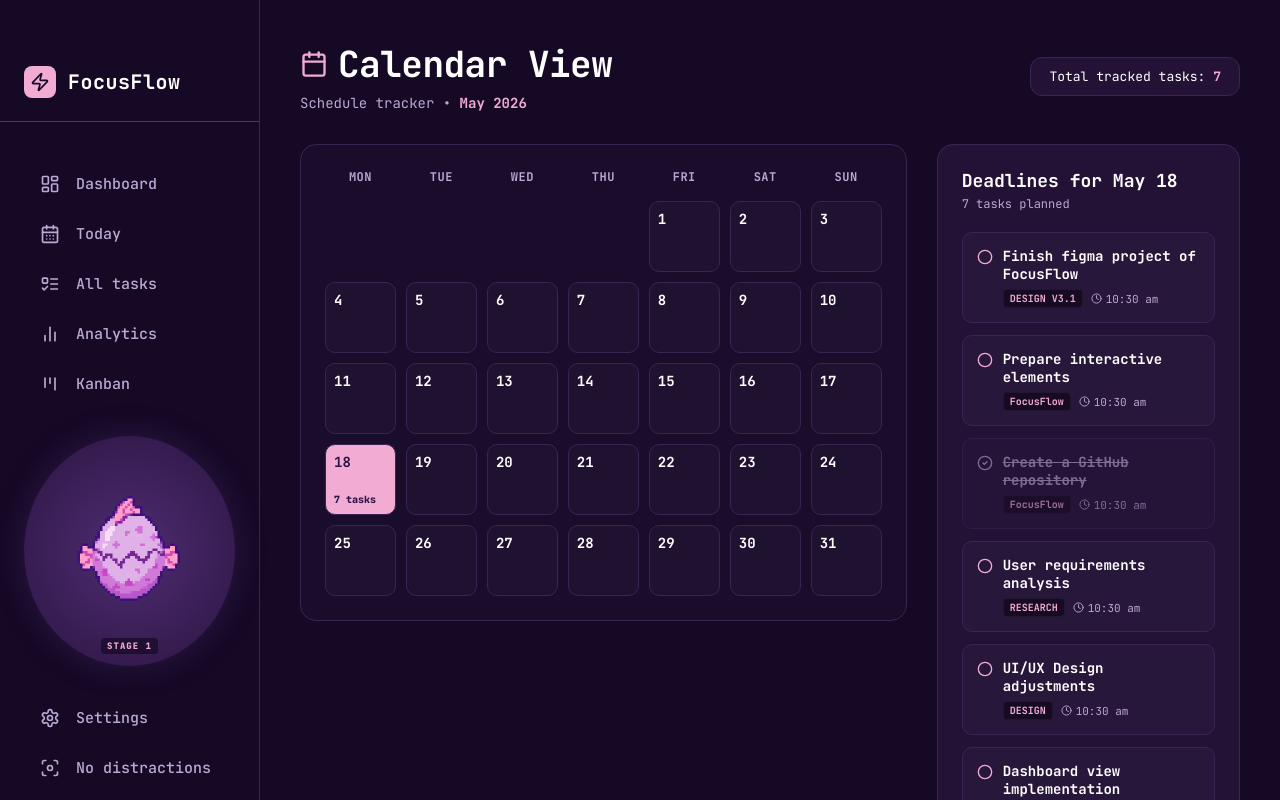
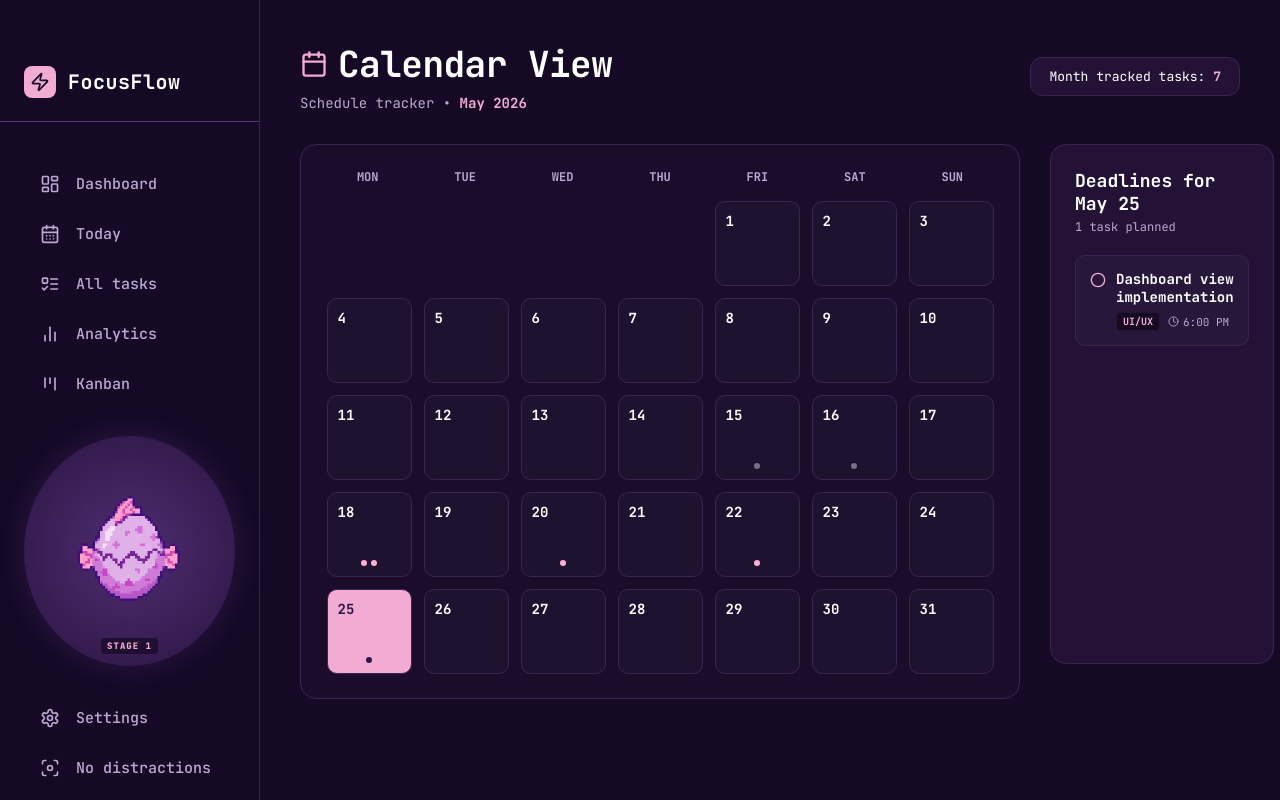
Before and after one commit to awramik/FocusFlow, a React (Vite) app: page /calendar in a window 1280 px wide. Built offline with nearby package versions, Linux system fonts and the light colour scheme.

Commit message:
calendar fix

```diff
--- a/src/context/TaskContext.jsx
+++ b/src/context/TaskContext.jsx
@@ -10,11 +10,11 @@ import {
 const TaskContext = createContext();
 
 export const TaskProvider = ({ children }) => {
-  // mapowanie danych na potrzeby kanbana oraz innych widoków
+  // Mapowanie danych na potrzeby kanbana oraz innych widoków z zachowaniem oryginalnych pól (np. deadline)
   const [tasks, setTasks] = useState(() => {
     return tasksData.map(task => {
       let mappedStatus = 'To do';
-      if (task.status === 'doing') mappedStatus = 'Doing';
+      if (task.status === 'doing' || task.status === 'ongoing') mappedStatus = 'Doing';
       if (task.status === 'done') mappedStatus = 'Done';
 
       let mappedPriority = 'LOW';
@@ -22,6 +22,7 @@ export const TaskProvider = ({ children }) => {
       if (task.priority === 'high') mappedPriority = 'HIGH';
 
       return {
+        ...task, // Przekazujemy wszystkie oryginalne pola (w tym deadline i opis)
         id: task.id.toString(),
         title: task.title,
         status: mappedStatus,
@@ -47,7 +48,8 @@ export const TaskProvider = ({ children }) => {
       title,
       priority,
       project,
-      status
+      status,
+      deadline: new Date().toISOString().split('T')[0] + ' 12:00 PM' // Domyślny deadline dla nowych zadań
     };
     setTasks(prevTasks => [...prevTasks, newTask]);
   };
--- a/src/pages/Calendar.jsx
+++ b/src/pages/Calendar.jsx
@@ -5,47 +5,53 @@ import { Calendar as CalendarIcon, Clock, CheckCircle2, Circle } from 'lucide-re
 export default function Calendar() {
   const { tasks } = useTasks();
 
-  // Stan wybranego dnia - domyślnie 18 (dzisiaj)
-  const [selectedDay, setSelectedDay] = useState(18);
+  const today = new Date();
+  const currentDayNum = today.getDate();
+  const currentYear = today.getFullYear();
+  const currentMonth = today.toLocaleString('en-US', { month: 'long' });
+  const currentMonthISO = String(today.getMonth() + 1).padStart(2, '0');
 
-  const currentMonth = "May";
-  const currentYear = 2026;
+  const [selectedDay, setSelectedDay] = useState(currentDayNum);
 
-  const daysInMonth = Array.from({ length: 31 }, (_, i) => i + 1);
-  const emptySpaces = Array.from({ length: 4 }, (_, i) => i);
+  // Dynamiczne generowanie liczby dni
+  const totalDaysInMonth = new Date(currentYear, today.getMonth() + 1, 0).getDate();
+  const daysInMonth = Array.from({ length: totalDaysInMonth }, (_, i) => i + 1);
 
-  // Funkcja sprawdzająca zadania dla konkretnego dnia
+  const firstDayIndex = new Date(currentYear, today.getMonth(), 1).getDay();
+  const shiftAmount = firstDayIndex === 0 ? 6 : firstDayIndex - 1;
+  const emptySpaces = Array.from({ length: shiftAmount }, (_, i) => i);
+
   const getTasksForDay = (day) => {
-    if (!tasks) return [];
-
-    if (day === 18) {
-      return tasks.filter(task => task.status !== 'done' || task.status === 'Done');
-    }
-
-    // Dla pozostałych dni próbujemy dopasować po polu task.deadline, jeśli istnieje pełna data
-    const formattedDay = day < 10 ? `0${day}` : day;
-    const targetDateStr = `2026-05-${formattedDay}`;
+    if (!tasks || !Array.isArray(tasks)) return [];
 
     return tasks.filter(task => {
       if (!task.deadline) return false;
-      return task.deadline.startsWith(targetDateStr);
+      const deadlineStr = String(task.deadline).trim();
+      const match = deadlineStr.match(/^(\d{4})-(\d{2})-(\d{2})/);
+      if (!match) return false;
+
+      return parseInt(match[1], 10) === currentYear &&
+             parseInt(match[2], 10) === parseInt(currentMonthISO, 10) &&
+             parseInt(match[3], 10) === day;
     });
   };
 
   const selectedDayTasks = getTasksForDay(selectedDay);
 
-  // Obliczamy łączną liczbę zadań, które mają jakikolwiek deadline lub są na dziś
-  const totalDeadlinesCount = tasks ? tasks.length : 0;
+  const totalDeadlinesCount = tasks && Array.isArray(tasks)
+    ? tasks.filter(task => {
+        if (!task.deadline) return false;
+        const match = String(task.deadline).trim().match(/^(\d{4})-(\d{2})/);
+        if (!match) return false;
+        return parseInt(match[1], 10) === currentYear && parseInt(match[2], 10) === parseInt(currentMonthISO, 10);
+      }).length
+    : 0;
 
   return (
-    <div style={{ padding: '40px', color: 'var(--text-main)', maxWidth: '1200px', margin: '0 auto' }}>
-      <div style={{
-        display: 'flex',
-        alignItems: 'center',
-        justifyContent: 'space-between',
-        marginBottom: '32px',
-        width: '100%'
-      }}>
+    <div style={{ padding: '40px', color: 'var(--text-main)', width: '100%', maxWidth: '1240px', margin: '0 auto', boxSizing: 'border-box' }}>
+
+      {/* NAGŁÓWEK */}
+      <div style={{ display: 'flex', alignItems: 'center', justifyContent: 'space-between', marginBottom: '32px', width: '100%' }}>
         <div>
           <div style={{ display: 'flex', alignItems: 'center', gap: '10px' }}>
             <CalendarIcon size={28} style={{ color: 'var(--accent-primary)' }} />
@@ -59,89 +65,106 @@ export default function Calendar() {
         </div>
 
         <div style={{
-          backgroundColor: '#231236',
-          padding: '10px 18px',
-          borderRadius: '12px',
-          border: '1px solid var(--border)',
-          fontSize: '13px',
-          fontFamily: "'JetBrains Mono', monospace",
-          whiteSpace: 'nowrap'
+          backgroundColor: '#231236', padding: '10px 18px', borderRadius: '12px',
+          border: '1px solid var(--border)', fontSize: '13px', fontFamily: "'JetBrains Mono', monospace"
         }}>
-          Total tracked tasks: <span style={{ color: 'var(--accent-primary)', fontWeight: '700' }}>{totalDeadlinesCount}</span>
+          Month tracked tasks: <span style={{ color: 'var(--accent-primary)', fontWeight: '700' }}>{totalDeadlinesCount}</span>
         </div>
       </div>
 
-      <div style={{ display: 'grid', gridTemplateColumns: '2fr 1fr', gap: '30px', alignItems: 'start' }}>
+      <div style={{ display: 'flex', gap: '30px', width: '100%', alignItems: 'start' }}>
 
-        {/* LEWA STRONA: SIATKA */}
-        <div style={{ background: 'rgba(35, 18, 54, 0.4)', borderRadius: '16px', border: '1px solid var(--border)', padding: '24px' }}>
+        {/* LEWA STRONA: SZEROKA SIATKA KALENDARZA */}
+        <div style={{
+          background: 'rgba(35, 18, 54, 0.4)',
+          borderRadius: '16px',
+          border: '1px solid var(--border)',
+          padding: '24px',
+          width: '720px',
+          flexShrink: 0,
+          boxSizing: 'border-box'
+        }}>
 
-          <div style={{ display: 'grid', gridTemplateColumns: 'repeat(7, 1fr)', gap: '10px', textAlign: 'center', marginBottom: '16px' }}>
+          {/* Nazwy dni tygodnia */}
+          <div style={{ display: 'grid', gridTemplateColumns: 'repeat(7, 1fr)', gap: '12px', textAlign: 'center', marginBottom: '16px' }}>
             {['Mon', 'Tue', 'Wed', 'Thu', 'Fri', 'Sat', 'Sun'].map((d, idx) => (
-              <div key={idx} style={{ color: 'var(--text-muted)', fontWeight: '700', fontSize: '12px', textTransform: 'uppercase', letterSpacing: '0.5px' }}>
+              <div key={idx} style={{ color: 'var(--text-muted)', fontWeight: '700', fontSize: '12px', textTransform: 'uppercase' }}>
                 {d}
               </div>
             ))}
           </div>
 
-          <div style={{ display: 'grid', gridTemplateColumns: 'repeat(7, 1fr)', gap: '10px' }}>
+          <div style={{
+            display: 'grid',
+            gridTemplateColumns: 'repeat(7, 85px)',
+            gridAutoRows: '85px',
+            gap: '12px',
+            justifyContent: 'center'
+          }}>
             {emptySpaces.map(space => (
-              <div key={`empty-${space}`} style={{ aspectRatio: '1/1', opacity: 0 }} />
+              <div key={`empty-${space}`} style={{ width: '85px', height: '85px', opacity: 0 }} />
             ))}
 
             {daysInMonth.map(day => {
               const dayTasks = getTasksForDay(day);
               const isSelected = day === selectedDay;
-              const isToday = day === 18;
+              const isToday = day === currentDayNum;
 
               return (
                 <div
                   key={day}
                   onClick={() => setSelectedDay(day)}
                   style={{
-                    aspectRatio: '1/1',
+                    width: '85px',
+                    height: '85px',
                     background: isSelected ? 'var(--accent-primary)' : 'rgba(255, 255, 255, 0.02)',
                     border: isToday && !isSelected ? '2px solid var(--accent-primary)' : '1px solid var(--border)',
                     borderRadius: '10px',
-                    padding: '8px',
+                    padding: '10px',
                     cursor: 'pointer',
-                    display: 'flex',
-                    flexDirection: 'column',
-                    justifyContent: 'space-between',
-                    transition: 'all 0.2s ease',
+                    position: 'relative',
+                    boxSizing: 'border-box'
                   }}
-                  className="calendar-day-tile"
                 >
                   <span style={{
                     fontSize: '14px',
                     fontWeight: '700',
                     color: isSelected ? '#2F1547' : isToday ? 'var(--accent-primary)' : 'var(--text-main)',
-                    fontFamily: "'JetBrains Mono', monospace"
+                    fontFamily: "'JetBrains Mono', monospace",
+                    position: 'absolute',
+                    top: '10px',
+                    left: '10px'
                   }}>
                     {day}
                   </span>
 
+                  {/* Kropki - absolutna warstwa na dole kafelka */}
                   {dayTasks.length > 0 && (
-                    <div style={{ display: 'flex', gap: '4px', flexWrap: 'wrap', marginTop: 'auto' }}>
-                      {isSelected ? (
-                        <span style={{ fontSize: '10px', fontWeight: '800', color: '#2F1547' }}>
-                          {dayTasks.length} {dayTasks.length === 1 ? 'task' : 'tasks'}
-                        </span>
-                      ) : (
-                        <div style={{ display: 'flex', gap: '3px' }}>
+                    <div style={{
+                      position: 'absolute',
+                      bottom: '10px',
+                      left: '0',
+                      right: '0',
+                      display: 'flex',
+                      gap: '4px',
+                      justifyContent: 'center',
+                      alignItems: 'center',
+                      width: '100%',
+                      pointerEvents: 'none'
+                    }}>
                       {dayTasks.slice(0, 3).map((t, idx) => (
                         <div
                           key={idx}
                           style={{
-                                width: '5px',
-                                height: '5px',
+                            width: '6px',
+                            height: '6px',
                             borderRadius: '50%',
-                                backgroundColor: t.status === 'Done' ? 'rgba(255,255,255,0.3)' : '#FFAFD7'
+                            backgroundColor: isSelected
+                              ? '#2F1547'
+                              : t.status === 'Done' ? 'rgba(255,255,255,0.4)' : '#FFAFD7'
                           }}
                         />
                       ))}
-                        </div>
-                      )}
                     </div>
                   )}
                 </div>
@@ -150,10 +173,18 @@ export default function Calendar() {
           </div>
         </div>
 
-        {/* PRAWA STRONA: LISTA ZADAŃ */}
-        <div style={{ background: '#231236', borderRadius: '16px', border: '1px solid var(--border)', padding: '24px', minHeight: '400px' }}>
+        {/* PRAWA STRONA: PANEL Z ZADANIAMI (Zajmuje całą pozostałą przestrzeń) */}
+        <div style={{
+          background: '#231236',
+          borderRadius: '16px',
+          border: '1px solid var(--border)',
+          padding: '24px',
+          minHeight: '520px',
+          flex: 1,              // Elastycznie bierze wszystko, co zostało z prawej strony
+          boxSizing: 'border-box'
+        }}>
           <h3 style={{ fontSize: '18px', fontWeight: '700', margin: '0 0 4px 0' }}>
-            Deadlines for May {selectedDay}
+            Deadlines for {currentMonth} {selectedDay}
           </h3>
           <p style={{ color: 'var(--text-muted)', fontSize: '12px', margin: '0 0 20px 0' }}>
             {selectedDayTasks.length} {selectedDayTasks.length === 1 ? 'task planned' : 'tasks planned'}
@@ -162,17 +193,14 @@ export default function Calendar() {
           <div style={{ display: 'flex', flexDirection: 'column', gap: '12px' }}>
             {selectedDayTasks.length === 0 ? (
               <div style={{ textAlign: 'center', padding: '40px 0', color: 'var(--text-muted)' }}>
-                <p style={{ fontSize: '13px', fontStyle: 'italic' }}>No deadlines scheduled for this day. Free flow! ⚡</p>
+                <p style={{ fontSize: '13px', fontStyle: 'italic' }}>No deadlines scheduled for this day. Free flow!</p>
               </div>
             ) : (
               selectedDayTasks.map(task => (
                 <div
                   key={task.id}
                   style={{
-                    padding: '14px',
-                    background: 'rgba(255, 255, 255, 0.02)',
-                    border: '1px solid var(--border)',
-                    borderRadius: '10px',
+                    padding: '14px', background: 'rgba(255, 255, 255, 0.02)', border: '1px solid var(--border)', borderRadius: '10px',
                     opacity: task.status === 'Done' ? 0.6 : 1
                   }}
                 >
@@ -184,9 +212,7 @@ export default function Calendar() {
                     )}
                     <div style={{ flex: 1 }}>
                       <h4 style={{
-                        margin: 0,
-                        fontSize: '14px',
-                        fontWeight: '600',
+                        margin: 0, fontSize: '14px', fontWeight: '600',
                         textDecoration: task.status === 'Done' ? 'line-through' : 'none',
                         color: task.status === 'Done' ? 'var(--text-muted)' : 'var(--text-main)'
                       }}>
@@ -195,18 +221,13 @@ export default function Calendar() {
 
                       <div style={{ display: 'flex', gap: '8px', alignItems: 'center', marginTop: '6px' }}>
                         <span style={{
-                          backgroundColor: '#170b24',
-                          padding: '2px 6px',
-                          borderRadius: '4px',
-                          fontSize: '10px',
-                          fontWeight: '700',
-                          border: '1px solid rgba(255,255,255,0.05)',
-                          color: 'var(--accent-primary)'
+                          backgroundColor: '#170b24', padding: '2px 6px', borderRadius: '4px', fontSize: '10px', fontWeight: '700',
+                          border: '1px solid rgba(255,255,255,0.05)', color: 'var(--accent-primary)'
                         }}>
                           {task.project || 'FocusFlow'}
                         </span>
                         <span style={{ fontSize: '11px', color: 'var(--text-muted)', display: 'flex', alignItems: 'center', gap: '4px' }}>
-                          <Clock size={11} /> {task.deadline || "10:30 am"}
+                          <Clock size={11} /> {task.deadline && task.deadline.includes(' ') ? task.deadline.split(' ')[1] + ' ' + task.deadline.split(' ')[2] : "10:30 AM"}
                         </span>
                       </div>
                     </div>
```
Lines whose indentation alone changed are shown as unchanged.
